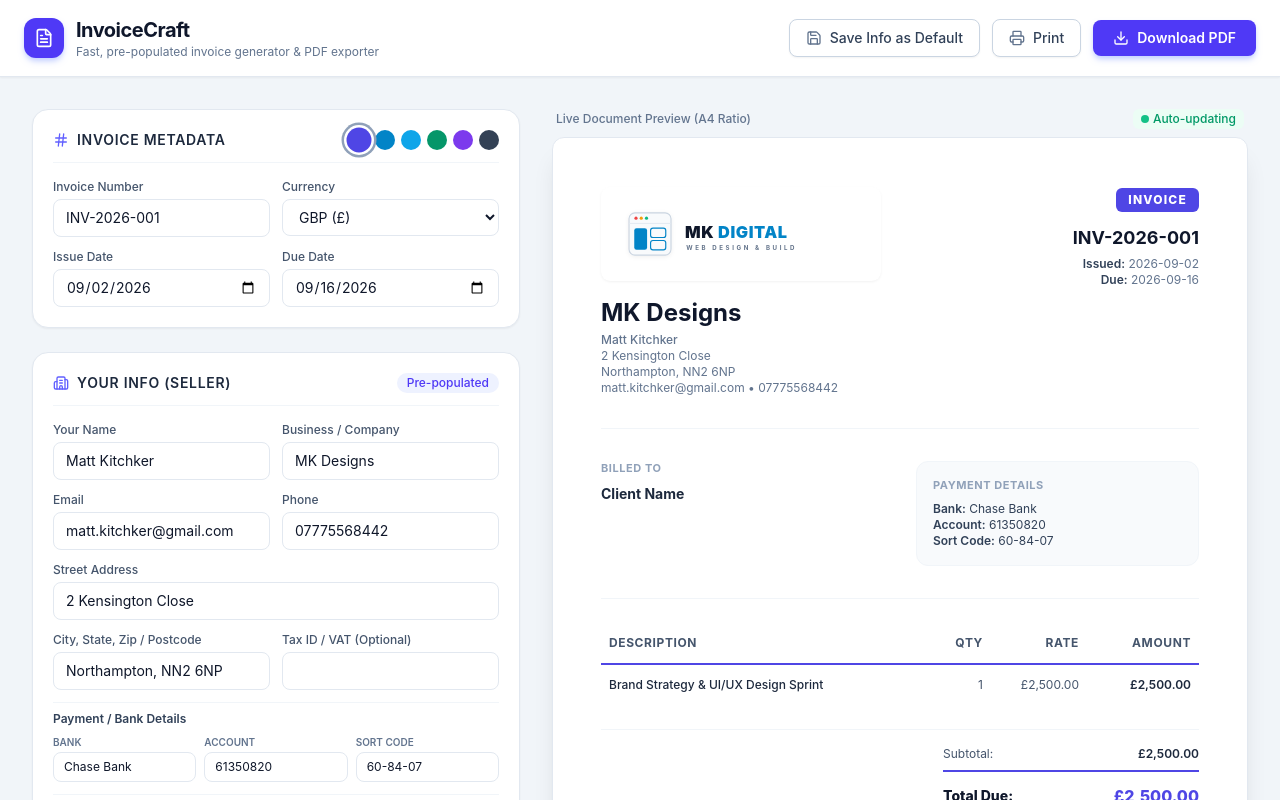
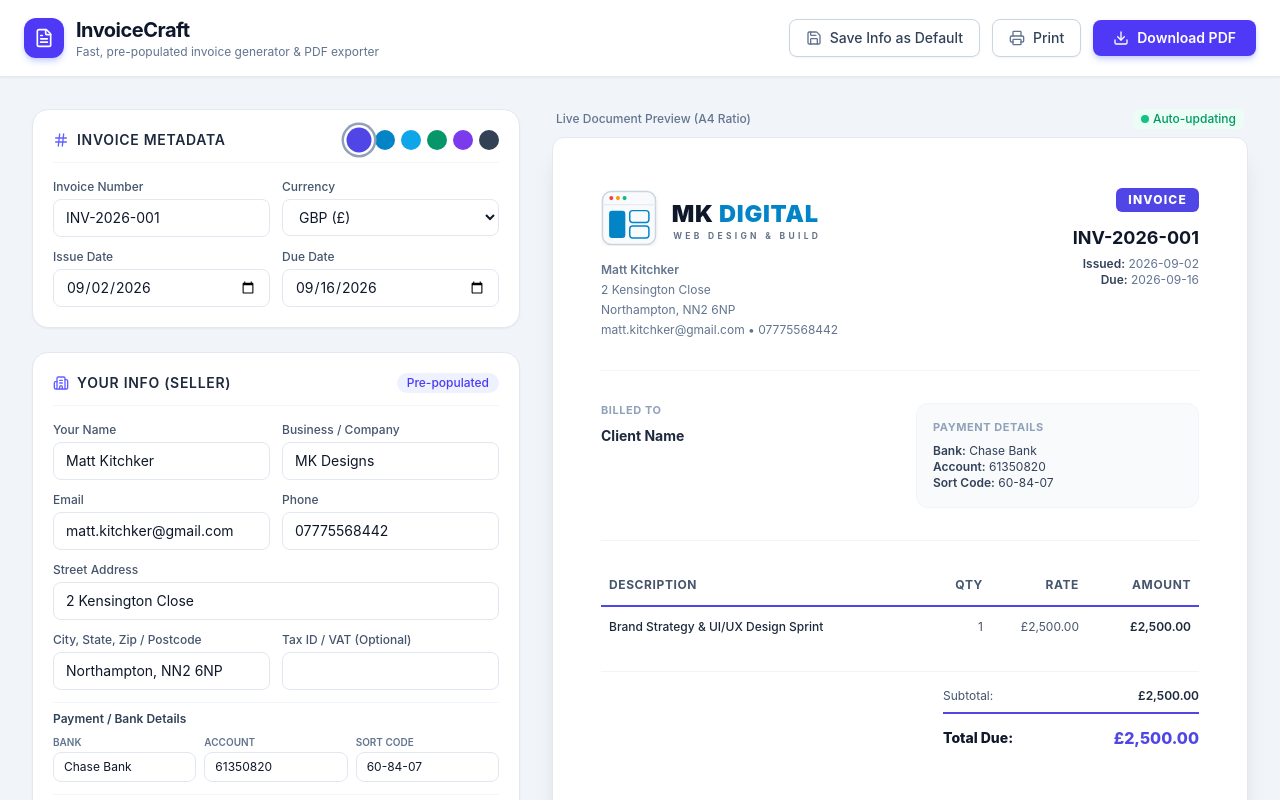
Before and after one commit to kitchyk00/invoice, a React (Vite) app: page / in a window 1280 px wide. Shown: the top 800 px of the page. Built offline with nearby package versions, Linux system fonts and the light colour scheme.

Commit message:
Remove white background box and border from logo.svg, make logo fit seamlessly

```diff
--- a/src/App.tsx
+++ b/src/App.tsx
@@ -698,25 +698,26 @@ export default function App() {
             <div>
               {/* Header: Logo/Company & Invoice Title/Badge */}
               <div className="flex justify-between items-start border-b border-slate-100 pb-8 gap-6">
-                <div>
+                <div className="space-y-1">
                   {invoice.seller.logoUrl ? (
-                    <div className="mb-4">
+                    <div className="mb-3">
                       <img
                         src={invoice.seller.logoUrl}
                         alt="Logo"
-                        className="h-20 md:h-24 max-w-[280px] object-contain rounded drop-shadow-xs"
+                        className="h-16 w-auto max-w-[280px] object-contain object-left"
                       />
                     </div>
-                  ) : null}
-                  <h2 className="text-2xl font-bold text-slate-900 leading-tight">
-                    {invoice.seller.businessName || invoice.seller.name || 'Your Business'}
-                  </h2>
-                  <p className="text-xs text-slate-500 mt-1 font-medium">{invoice.seller.name}</p>
+                  ) : (
+                    <h2 className="text-2xl font-bold text-slate-900 leading-tight">
+                      {invoice.seller.businessName || invoice.seller.name || 'Your Business'}
+                    </h2>
+                  )}
+                  <p className="text-xs text-slate-500 font-semibold">{invoice.seller.name}</p>
                   <p className="text-xs text-slate-500">{invoice.seller.address}</p>
                   <p className="text-xs text-slate-500">{invoice.seller.cityStateZip}</p>
                   <p className="text-xs text-slate-500">{invoice.seller.email} • {invoice.seller.phone}</p>
                   {invoice.seller.taxId && (
-                    <p className="text-xs text-slate-400 mt-1">Tax ID: {invoice.seller.taxId}</p>
+                    <p className="text-xs text-slate-400 mt-0.5">Tax ID: {invoice.seller.taxId}</p>
                   )}
                 </div>
 
```
Also changed, not shown: public/logo.svg.
